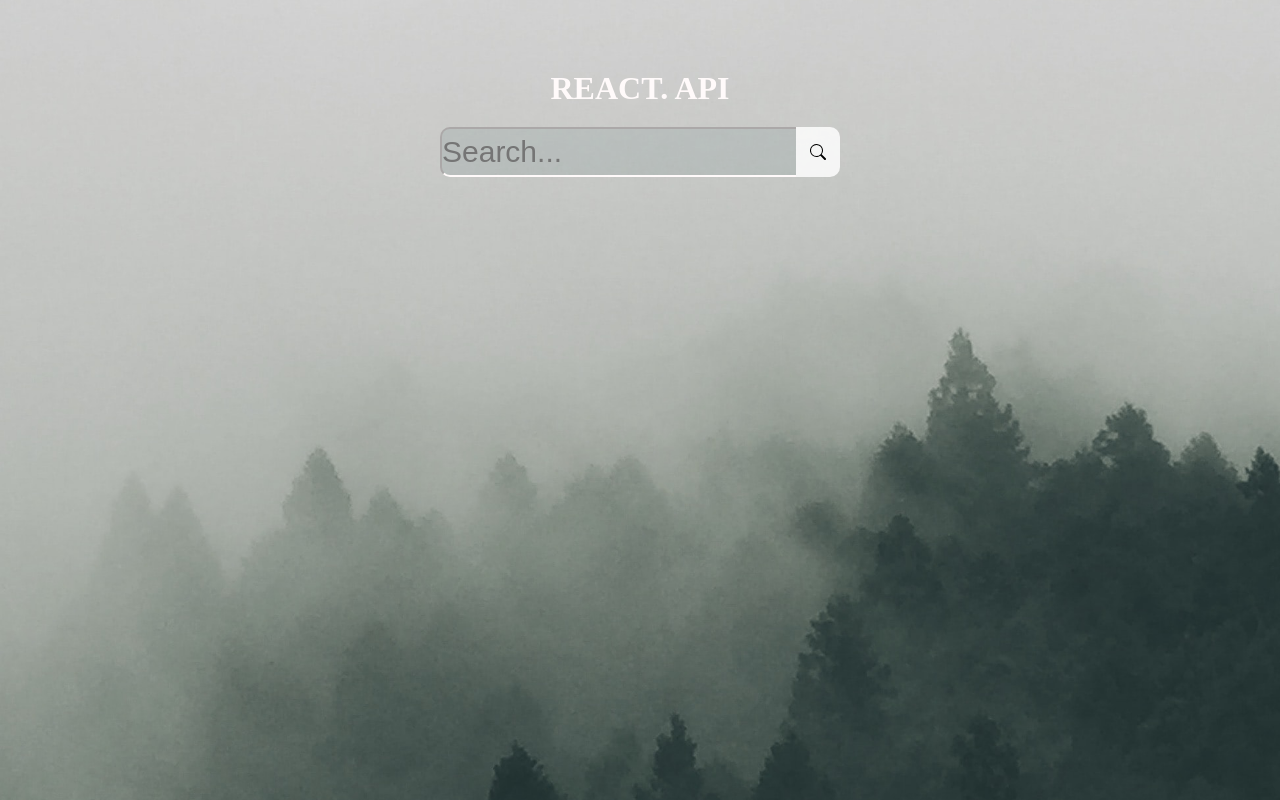
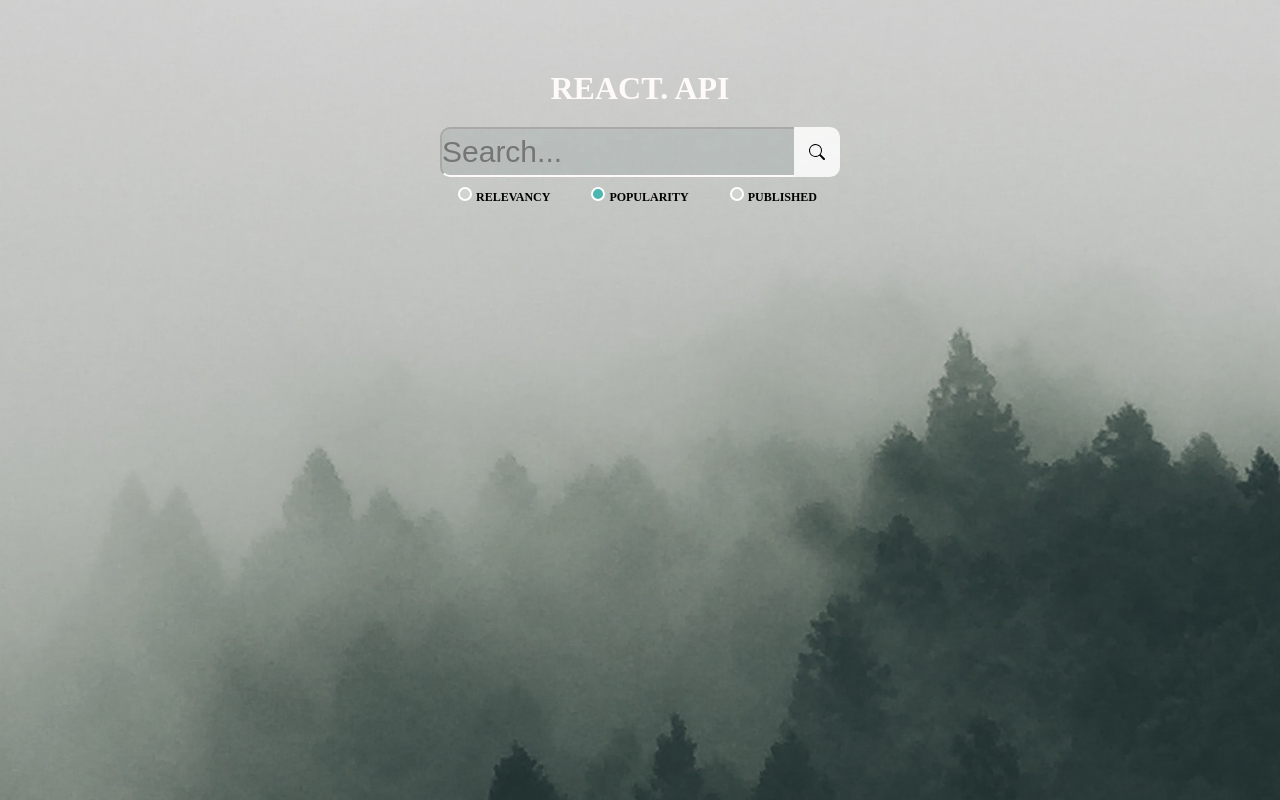
Before and after one commit to neiloxx/react, a React app in the folder react-api/: page / in a window 1280 px wide. Built offline with nearby package versions, Linux system fonts and the light colour scheme.

Commit message:
feat: add sort search

```diff
--- a/react-api/src/components/SearchForm/SearchForm.tsx
+++ b/react-api/src/components/SearchForm/SearchForm.tsx
@@ -1,6 +1,7 @@
 import React, { ChangeEvent, useState } from 'react';
 import { AxiosResponse } from 'axios';
 import axiosInstance, { API_KEY } from '../../api/api';
+import { SortType } from '../../types';
 
 import './style.scss';
 
@@ -11,6 +12,7 @@ interface IForm {
 const SearchForm: React.FC<IForm> = ({ setArticles }) => {
   const [searchValue, setSearchValue] = useState<string>('');
   const [isLoading, setIsLoading] = useState<boolean>(false);
+  const [sortBy, setSortBy] = useState<SortType>(SortType.popularity);
 
   const handleSubmit = async (
     e: ChangeEvent<HTMLFormElement>,
@@ -19,7 +21,7 @@ const SearchForm: React.FC<IForm> = ({ setArticles }) => {
     setIsLoading(true);
     try {
       const response: AxiosResponse = await axiosInstance.get(
-        `v2/everything?q=${searchValue}&apiKey=${API_KEY}`,
+        `v2/everything?q=${searchValue}&apiKey=${API_KEY}&sortBy=${sortBy}&pageSize=8`,
       );
       setArticles(response.data.articles);
     } catch (err: any) {
@@ -31,21 +33,58 @@ const SearchForm: React.FC<IForm> = ({ setArticles }) => {
 
   return (
     <form className="search-form" onSubmit={handleSubmit}>
-      <label className="search-bar" htmlFor="search-bar">
+      <div className="search-form__search-bar">
+        <label className="search-form__search-bar__label" htmlFor="search-bar">
           <input
-          className="search-bar__input"
+            className="search-form__search-bar__input"
             id="search-bar"
             type="text"
             value={searchValue}
             placeholder="Search..."
             onChange={e => setSearchValue(e.target.value)}
           />
+        </label>
         <button
-          className="search-bar__btn"
+          className="search-form__search-bar__btn"
           type="submit"
           disabled={!searchValue || isLoading}
         />
+      </div>
+      <div className="search-form__radios">
+        <label className="search-form__radios-label" htmlFor="radio-relevancy">
+          <input
+            className="search-form__radios-input"
+            id="radio-relevancy"
+            type="radio"
+            value={SortType.relevancy}
+            checked={sortBy === SortType.relevancy}
+            onChange={() => setSortBy(SortType.relevancy)}
+          />
+          relevancy
         </label>
+        <label className="search-form__radios-label" htmlFor="radio-popularity">
+          <input
+            className="search-form__radios-input"
+            id="radio-popularity"
+            type="radio"
+            value={SortType.popularity}
+            checked={sortBy === SortType.popularity}
+            onChange={() => setSortBy(SortType.popularity)}
+          />
+          popularity
+        </label>
+        <label className="search-form__radios-label" htmlFor="radio-published">
+          <input
+            className="search-form__radios-input"
+            id="radio-published"
+            type="radio"
+            value={SortType.publishedAt}
+            checked={sortBy === SortType.publishedAt}
+            onChange={() => setSortBy(SortType.publishedAt)}
+          />
+          published
+        </label>
+      </div>
     </form>
   );
 };
--- a/react-api/src/components/SearchForm/style.scss
+++ b/react-api/src/components/SearchForm/style.scss
@@ -1,7 +1,12 @@
-.search-bar {
+.search-form {
   max-width: 400px;
   width: 100%;
   display: flex;
+  flex-direction: column;
+
+  &__search-bar {
+    display: flex;
+    width: inherit;
 
     &__input {
       width: 100%;
@@ -24,3 +29,46 @@
       background: url("../../assets/icons/search.svg") no-repeat center #ffffffd1;
     }
   }
+
+  &__radios {
+    display: flex;
+    justify-content: space-around;
+    align-items: center;
+    margin-top: 10px;
+    text-transform: uppercase;
+    font-size: 12px;
+    font-weight: 700;
+
+    &-input {
+      visibility: hidden;
+    }
+  }
+}
+
+input[type='radio']:after {
+  width: 10px;
+  height: 10px;
+  border-radius: 15px;
+  top: 0;
+  left: -5px;
+  position: relative;
+  background-color: #d1d3d1;
+  content: '';
+  display: inline-block;
+  visibility: visible;
+  border: 2px solid white;
+}
+
+input[type='radio']:checked:after {
+  width: 10px;
+  height: 10px;
+  border-radius: 15px;
+  top: 0;
+  left: -5px;
+  position: relative;
+  background-color: #4bb7b0;
+  content: '';
+  display: inline-block;
+  visibility: visible;
+  border: 2px solid white;
+}
```
Lines whose indentation alone changed are shown as unchanged.
